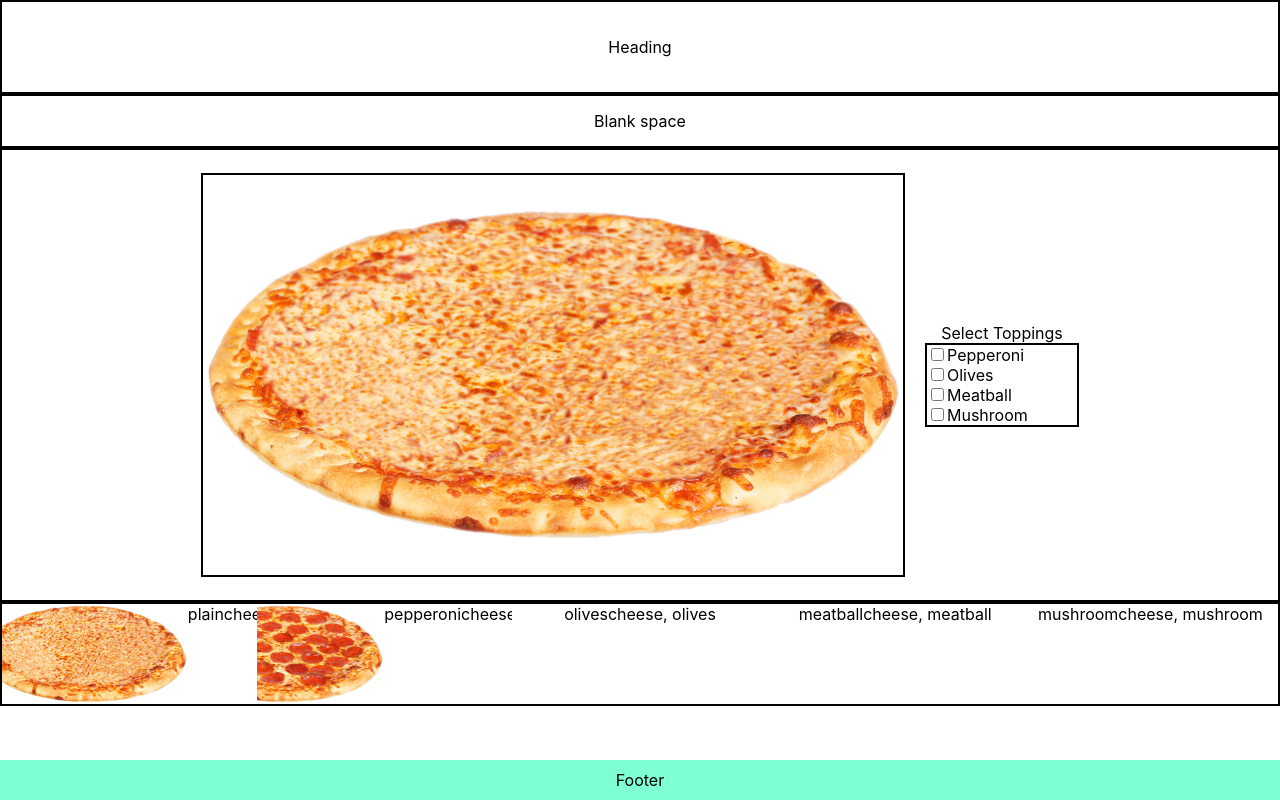
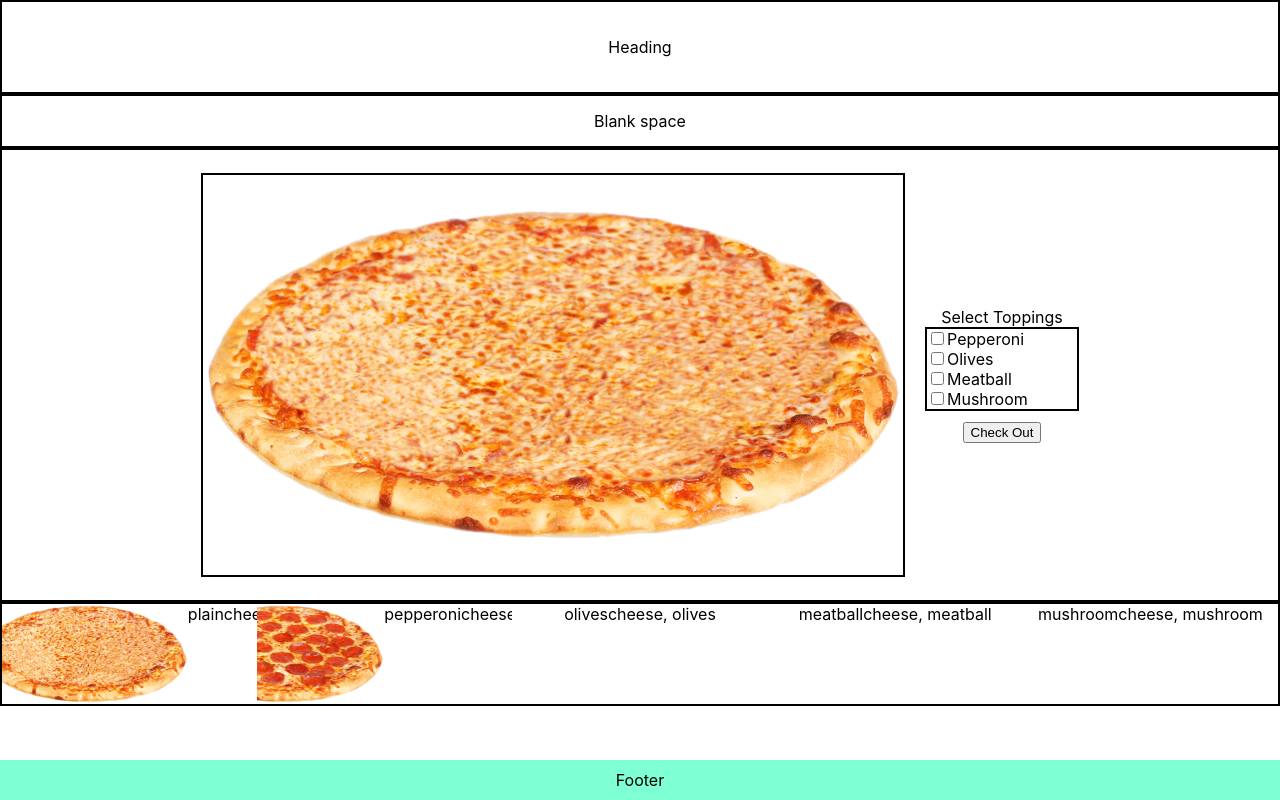
Before and after one commit to cch0088/pizzashop, a React (Create React App) app: page / in a window 1280 px wide. Built offline with nearby package versions, Linux system fonts and the light colour scheme; data requests are answered from the project's data file.

Commit message:
Check out button

```diff
--- a/src/App.css
+++ b/src/App.css
@@ -133,6 +133,7 @@
   display: flex;
   flex-direction: column;
   text-align: left;
+  margin-bottom: 10px;
 }
 
 .menuNav {
--- a/src/components/Options.js
+++ b/src/components/Options.js
@@ -11,6 +11,7 @@ function Options() {
       <div><input type="checkbox" />Meatball</div>
       <div><input type="checkbox" />Mushroom</div>
     </div>
+    <div><button>Check Out</button></div>
     </div>
   )
 }
```
